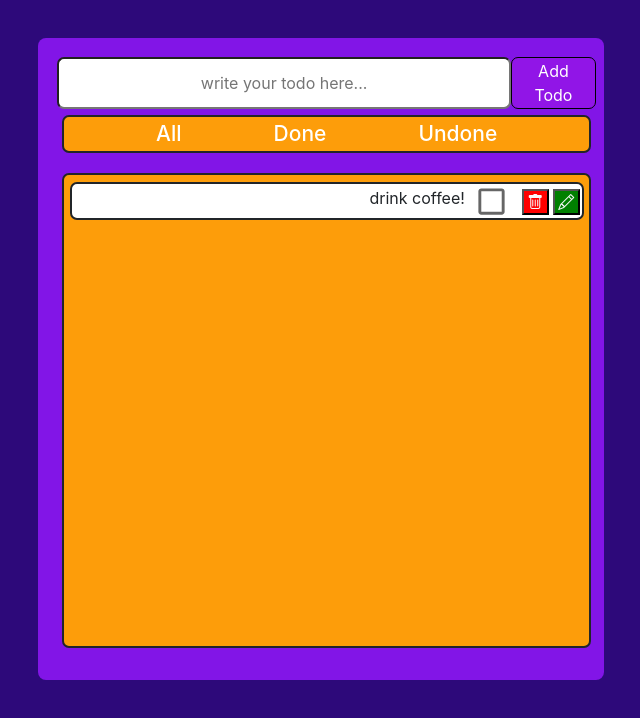
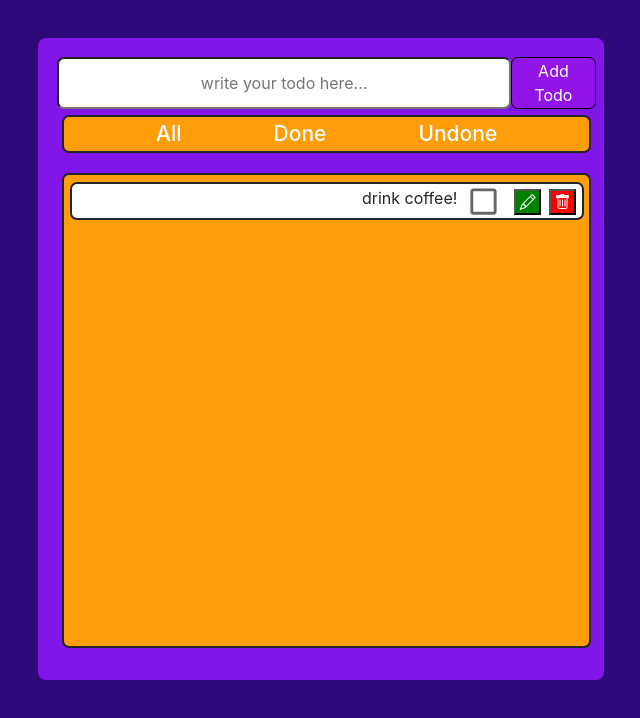
Before and after one commit to Aymenob/Todolist_ReduxToolkit, a React (Create React App) app: page / in a window 1280 px wide. Shown: the top 718 px of the page, without its empty margins (416-1056 px from the left). Built offline with nearby package versions, Linux system fonts and the light colour scheme.

Commit message:
Todolist

```diff
--- a/src/App.css
+++ b/src/App.css
@@ -1,57 +1,129 @@
+body {
+  background-color: rgb(45, 9, 122);
+}
 
-body{
-background-color: rgb(45, 9, 122);
-}
-.container1{
+.container1 {
   /*border:solid red 4px;*/
-  margin-left:12cm;
+  margin-left: 12cm;
   margin-top: 1cm;
-  background-color:rgb(130, 21, 231);
-  width:15cm;height:17cm;
-  border-radius:8px;
+  background-color: rgb(130, 21, 231);
+  width: 15cm;
+  height: 17cm;
+  border-radius: 8px;
   display: grid;
-  justify-content:center;
+  justify-content: center;
   grid-template-rows: 12% 9% 74%;
-  position:absolute;
+  position: absolute;
 
 }
-textarea:focus, input:focus{
-  outline: none;
-}
-.container2{
+
+.container2 {
   /*border:3px solid yellow ;*/
   display: grid;
- height:1.1cm;width:15cm;
- justify-content:center;
- grid-template-columns: 80%15%;
- grid-template-rows: 1fr;
- margin-top: 0.5cm;
- margin-left:0.3cm;
+  height: 1.1cm;
+  width: 15cm;
+  justify-content: center;
+  grid-template-columns: 80%15%;
+  grid-template-rows: 1fr;
+  margin-top: 0.5cm;
+  margin-left: 0.3cm;
 
 }
-.container3{
-  border:solid 2px;
+
+.container3 {
+  border: solid 2px;
   display: grid;
-  height:1cm;
+  height: 1cm;
   background-color: rgba(255, 160, 7, 0.983);
-  border-radius: 7px;align-items: center;
-  min-width:14cm;max-width:14cm;margin-left:0.8cm
+  border-radius: 7px;
+  align-items: center;
+  min-width: 14cm;
+  max-width: 14cm;
+  margin-left: 0.8cm
+}
 
+.container4 {
+  border: solid 2px;
+  background-color: rgba(255, 160, 7, 0.983);
+  border-radius: 7px;
+  overflow-y: auto;
+  min-width: 14cm;
+  max-width: 14cm;
+  margin-left: 0.8cm;
 }
-.container4{
-  border:solid 2px;
-  background-color: rgba(255, 160, 7, 0.983);
-  border-radius: 7px;overflow-y: auto;
-  min-width:14cm;max-width: 14cm;margin-left:0.8cm;
-}
-.container5{
+
+.container5 {
 
   display: flex;
-  border:solid  2px;padding:2px;margin-top:0.2cm;height:1cm;max-width:13.6cm;min-width:13.6cm;
+  border: solid 2px;
+  padding: 2px;
+  margin-top: 0.2cm;
+  height: 1cm;
+  max-width: 13.6cm;
+  min-width: 13.6cm;
   background-color: white;
   border-radius: 7px;
-  align-content: space-between;justify-content:end;
-  margin-left:0.15cm;overflow: hidden;
+  align-content: space-between;
+  justify-content: end;
+  margin-left: 0.15cm;
+  overflow: hidden;
 
 
 }
+
+textarea:focus,
+input:focus {
+  outline: none;
+}
+
+.container5 input {
+  text-align:end;
+}
+
+.container5 button {
+  display: grid;
+  background-color: green;
+  height: 0.68cm;
+  width: 0.72cm;
+  align-content: center;
+  justify-content: center;
+  margin-top: 0.08cm;
+  margin-right: 0.1cm;
+  margin-left: 0.1cm
+}
+
+.container5 button~button {
+  display: grid;
+  background-color: red;
+  height: 0.68cm;
+  width: 0.72cm;
+  align-content: center;
+  justify-content: center;
+  margin-top: 0.08cm;
+  margin-right: 0.1cm;
+  margin-left: 0.1cm
+}
+
+.container3 div {
+  display: flex;
+  justify-content: space-evenly
+}
+
+.container3 a {
+  text-decoration: none;
+  color: white;
+  font-size: 21px;
+  font-weight: 500
+}
+
+.container2 button {
+  border-radius: 7px;
+  color: white;
+  border: black solid 1.7px;
+  background-color: rgb(145, 21, 231)
+}
+
+.container2 input {
+  text-align: center;
+  border-radius: 7px
+}
--- a/src/App.js
+++ b/src/App.js
@@ -1,34 +1,31 @@
 
 import './App.css';
-import { useSelector,useDispatch } from 'react-redux';
+import { useSelector, useDispatch } from 'react-redux';
 import { useState } from 'react';
-import { addTodoList,checkboxclicked,Delete,handlechange,handleshow} from './slice';
+import { addTodoList, checkboxclicked, Delete, handlechange, handleshow } from './slice';
 import Filter from './components/filter';
 import Navbar from './components/navbar';
+import AddTodobar from './components/AddTodobar';
+
 function App() {
-  const dispatch=useDispatch()
-  const todolist=useSelector((state)=>state.counter.todolist);
-  const [Typed,updateTyped]=useState("")
-  const [section,updatesection]=useState("")
-
-
-  console.log(todolist)
+  const dispatch = useDispatch()
+  const todolist = useSelector((state) => state.counter.todolist);
+  const [Typed, updateTyped] = useState("")
+  const [section, updatesection] = useState("")
 
 
   return (
+
     <div class="container1">
-    <section class="container2">
+      <AddTodobar value={Typed} handleonchange={(e) => updateTyped(e.target.value)} handlekeydown={(e) => e.keyCode === 13 ? Typed === "" ? alert("your todo is empty") : dispatch(addTodoList({ id: Math.random(), Title: Typed, checked: false, Done: false, show: true })) && updateTyped("") : NaN} handleonclick={(e) => Typed === "" ? alert("your todo is empty") : dispatch(addTodoList({ id: Math.random(), Title: Typed, checked: false, Done: false, show: true })) && updateTyped("")} />
+      <div class="container3">
+        <Navbar updatesection1={() => updatesection("")} updatesection2={(e) => updatesection("Done")} updatesection3={(e) => updatesection("Undone")} />
+      </div>
+      <div class="container4" >
+        <Filter handlechange={(e, id) =>e.target.value==""? alert("Your Todo is empty"):dispatch(handlechange([e.target.value, id]))} handleshow={(id) => dispatch(handleshow(id)) && ("Input").current.focus()} handlekeydown={(e, id) => e.keyCode === 13 ? dispatch(handleshow(id)) : NaN} handleDelete={(id) => dispatch(Delete(id))} todolist={section === "Done" ? todolist.filter(e => e.Done === true) : section === "Undone" ? todolist.filter(e => e.Done === false) : section === "" ? todolist : todolist} handleClick={(id) => dispatch(checkboxclicked(id))} />
+      </div>
+    </div>
 
-    <input  onKeyDown={(e)=>e.keyCode===13? Typed===""?alert("your todo is empty"):dispatch(addTodoList({id:Math.random(),Title:Typed,checked: false, Done: false,show:true}))&&updateTyped(""):NaN} placeholder='write your todo here...'  style={{textAlign:"center",borderRadius:"7px"}} value={Typed} onChange={(e)=>updateTyped(e.target.value)}></input>
-    <button style={{borderRadius:"7px",color:'white',border:"black solid 1.7px",backgroundColor:"rgb(145, 21, 231)"}}  onClick={(e)=>Typed===""?alert("your todo is empty"):dispatch(addTodoList({id:Math.random(),Title:Typed,checked: false, Done: false,show:true}))&&updateTyped("")}>Add Todo</button>
-    </section>
-    <div class="container3">
-    <Navbar updatesection1={()=>updatesection("")} updatesection2={(e)=>updatesection("Done")} updatesection3={(e)=>updatesection("Undone")}/>
-    </div>
-    <div class="container4" >
-    <Filter handlechange={(e,id)=>dispatch(handlechange([e.target.value,id]))} handleshow={(id)=>dispatch(handleshow(id))} handleDelete={(id)=>dispatch(Delete(id))} todolist={section==="Done"?todolist.filter(e=>e.Done===true):section==="Undone"?todolist.filter(e=>e.Done===false):section===""?todolist:todolist} handleClick={(id)=>dispatch(checkboxclicked(id))}/>
-    </div>
-    </div>
   );
 }
 
--- /dev/null
+++ b/src/components/AddTodobar.js
@@ -0,0 +1,13 @@
+import React from 'react'
+
+function AddTodobar({ handleonclick, handlekeydown, handleonchange, value }) {
+    return (
+        <section class="container2">
+
+            <input onKeyDown={(e) => handlekeydown(e)} placeholder='write your todo here...' value={value} onChange={(e) => handleonchange(e)}></input>
+            <button onClick={(e) => handleonclick(e)}>Add Todo</button>
+        </section>
+    )
+}
+
+export default AddTodobar
--- a/src/components/component.js
+++ b/src/components/component.js
@@ -1,24 +1,23 @@
 
 import Checkbox from '@mui/material/Checkbox';
-import { useSelector } from 'react-redux/es/exports'
-
 import React from 'react'
 
-function Component({id, checked, Title, handleClick, handleDelete, show,handleshow,handlechange }) {
+function Component({ id, checked, Title, handleClick, handleDelete, show, handlekeydown, handleshow, handlechange }) {
   const label = { inputProps: { 'aria-label': 'Checkbox demo' } };
-  const deletex = { display: "grid", backgroundColor: "red", height: '0.68cm', width: '0.72cm', alignContent: 'center', justifyContent: 'center', marginTop: "0.08cm", marginRight: "0.1cm", marginLeft: "0.1cm" }
-  const transform = { display: "grid", backgroundColor: "green", height: '0.68cm', width: '0.72cm', alignContent: 'center', justifyContent: 'center', marginTop: "0.08cm" }
+
   return (
     <div class="container5" >
+      {!show && <input autoFocus={!show} id="Input" onKeyDown={(e) => handlekeydown(e, id)} onChange={(e) => handlechange(e, id)} defaultValue={Title}></input>}
+      {show && <p style={checked == true ? { textDecoration: "line-through" } : null}>{Title}</p>}
+      <Checkbox size="large" onClick={() => handleClick(id)} checked={checked} {...label} />
 
-      {!show && <input onChange={(e)=>handlechange(e,id)} class="modifier" defaultValue={Title}></input>}
-      {show && <p style={checked == true ? { textDecoration: "line-through" } : null}>{Title}</p>}
-      <Checkbox style={{ marginRight: "-0cm" }} size="large"  onClick={() => handleClick(id)} checked={checked} {...label} />
-      <button  onClick={() => handleDelete(id)} type="button" style={deletex}>
+      <button onClick={() => handleshow(id)} type="button" >
+        {show && <i class="bi bi-pencil text-light"></i>}
+        {!show && <i class="bi bi-plus text-light"></i>}
+      </button>
+      <button onClick={() => handleDelete(id)} type="button" >
         <i class="bi bi-trash text-light"></i>
-      </button>
-      <button   onClick={()=>handleshow(id)} type="button" style={transform}>
-        <i class="bi bi-pencil text-light"></i>
+
       </button>
 
     </div>
--- a/src/components/filter.js
+++ b/src/components/filter.js
@@ -1,12 +1,11 @@
-
 import Component from './component'
 import React from 'react'
-import { useSelector } from 'react-redux/es/exports'
-function Filter({handleClick,todolist,handleDelete,handleshow,handlechange}) {
+
+function Filter({ handleClick, todolist, handleDelete, handleshow, handlechange,handlekeydown }) {
 
   return (
 
-    todolist.map((e,i)=>{return <Component id={todolist[i].id} handlechange={handlechange} show={todolist[i].show} handleshow={handleshow} handleDelete={handleDelete} handleClick={handleClick} Title={todolist[i].Title}checked={todolist[i].checked} />})
+    todolist.map((e, i) => { return <Component id={todolist[i].id} handlechange={handlechange} show={todolist[i].show} handlekeydown={handlekeydown} handleshow={handleshow} handleDelete={handleDelete} handleClick={handleClick} Title={todolist[i].Title} checked={todolist[i].checked} /> })
 
   )
 }
--- a/src/components/navbar.js
+++ b/src/components/navbar.js
@@ -4,10 +4,10 @@ import React from 'react'
 
 function Navbar({updatesection1,updatesection2,updatesection3}) {
   return (
-    <div style={{display:"flex",justifyContent:'space-evenly'}}>
-      <a  onClick={()=>updatesection1()} style={{textDecoration:'none',color:"white",fontSize:"21px",fontWeight:"500"}} href='#'>All</a>
-      <a name='Done' onClick={()=>updatesection2()} style={{textDecoration:'none',color:"white",fontSize:"21px",fontWeight:"500"}} href='#'>Done</a>
-      <a name="Undone" onClick={()=>updatesection3()} style={{textDecoration:'none',color:"white",fontSize:"21px",fontWeight:"500"}}  href='#'>Undone</a>
+    <div >
+      <a  onClick={()=>updatesection1()}  href='#'>All</a>
+      <a name='Done' onClick={()=>updatesection2()}  href='#'>Done</a>
+      <a name="Undone" onClick={()=>updatesection3()}   href='#'>Undone</a>
       </div>
   )
 }
```
Also changed, not shown: src/slice.js (+13 -13 lines).
